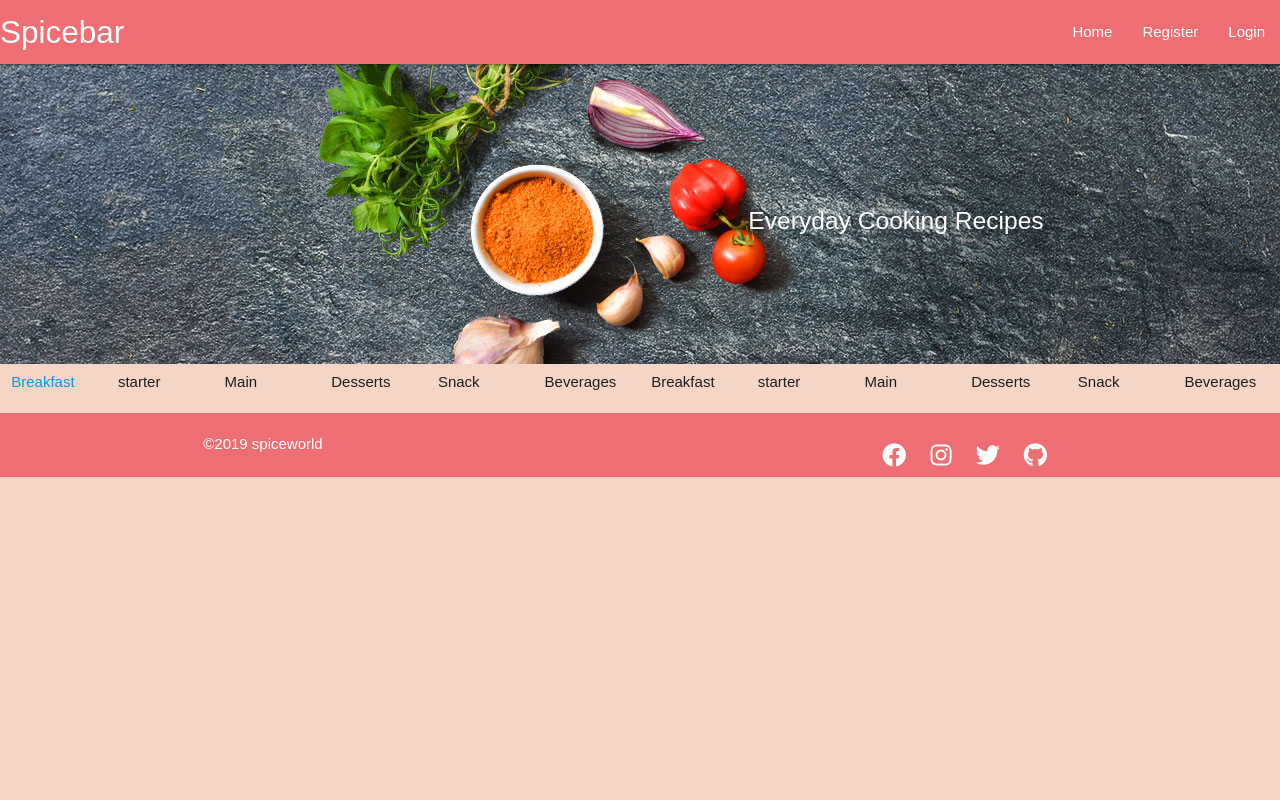
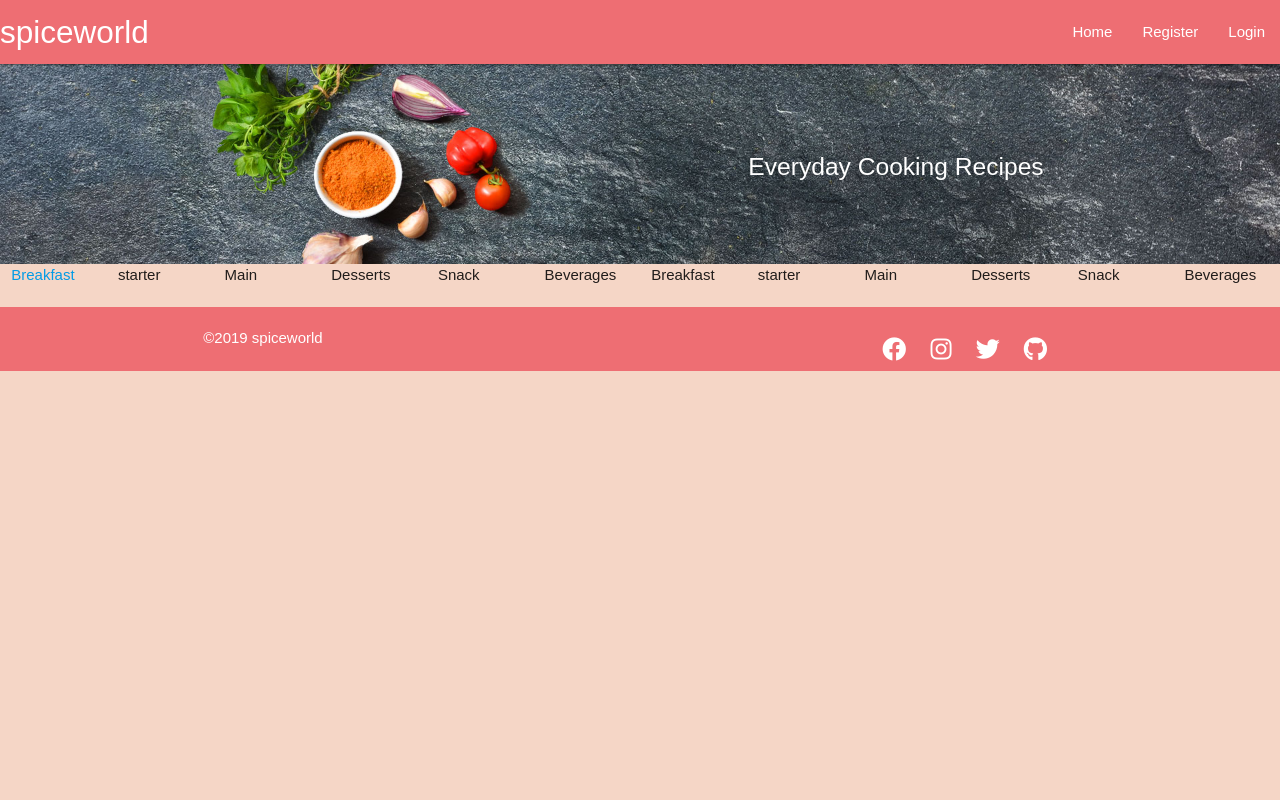
Before and after one commit to stephyraju/spiceworld, a Flask app: page / in a window 1280 px wide; the page is wider, and only the part inside the window is pictured. Run offline with Flask 2, Linux system fonts and the light colour scheme; data that the repository does not hold is empty; some libraries are stand-ins or nearby versions.

Commit message:
Add footer and styles

```diff
--- a/.c9/metadata/environment/static/js/main.js
+++ b/.c9/metadata/environment/static/js/main.js
@@ -1 +1 @@
-{"filter":false,"title":"main.js","tooltip":"/static/js/main.js","undoManager":{"mark":5,"position":5,"stack":[[{"start":{"row":0,"column":0},"end":{"row":2,"column":5},"action":"insert","lines":["$(document).ready(function(){","    $('.sidenav').sidenav();","  });"],"id":1}],[{"start":{"row":1,"column":28},"end":{"row":2,"column":0},"action":"insert","lines":["",""],"id":2},{"start":{"row":2,"column":0},"end":{"row":2,"column":4},"action":"insert","lines":["    "]}],[{"start":{"row":2,"column":4},"end":{"row":2,"column":38},"action":"insert","lines":["$('.dropdown-trigger').dropdown();"],"id":3}],[{"start":{"row":2,"column":38},"end":{"row":3,"column":0},"action":"insert","lines":["",""],"id":4},{"start":{"row":3,"column":0},"end":{"row":3,"column":4},"action":"insert","lines":["    "]}],[{"start":{"row":3,"column":4},"end":{"row":3,"column":30},"action":"insert","lines":["$('.carousel').carousel();"],"id":5}],[{"start":{"row":3,"column":4},"end":{"row":3,"column":30},"action":"remove","lines":["$('.carousel').carousel();"],"id":6}]]},"ace":{"folds":[],"scrolltop":0,"scrollleft":0,"selection":{"start":{"row":3,"column":4},"end":{"row":3,"column":4},"isBackwards":false},"options":{"guessTabSize":true,"useWrapMode":false,"wrapToView":true},"firstLineState":{"row":1,"state":"start","mode":"ace/mode/javascript"}},"timestamp":1566795037585,"hash":"86b0ebc7fbec6f2f7b4b3129323f8958921ce550"}
+{"filter":false,"title":"main.js","tooltip":"/static/js/main.js","undoManager":{"mark":5,"position":5,"stack":[[{"start":{"row":0,"column":0},"end":{"row":2,"column":5},"action":"insert","lines":["$(document).ready(function(){","    $('.sidenav').sidenav();","  });"],"id":1}],[{"start":{"row":1,"column":28},"end":{"row":2,"column":0},"action":"insert","lines":["",""],"id":2},{"start":{"row":2,"column":0},"end":{"row":2,"column":4},"action":"insert","lines":["    "]}],[{"start":{"row":2,"column":4},"end":{"row":2,"column":38},"action":"insert","lines":["$('.dropdown-trigger').dropdown();"],"id":3}],[{"start":{"row":2,"column":38},"end":{"row":3,"column":0},"action":"insert","lines":["",""],"id":4},{"start":{"row":3,"column":0},"end":{"row":3,"column":4},"action":"insert","lines":["    "]}],[{"start":{"row":3,"column":4},"end":{"row":3,"column":30},"action":"insert","lines":["$('.carousel').carousel();"],"id":5}],[{"start":{"row":3,"column":4},"end":{"row":3,"column":30},"action":"remove","lines":["$('.carousel').carousel();"],"id":6}]]},"ace":{"folds":[],"scrolltop":0,"scrollleft":0,"selection":{"start":{"row":3,"column":4},"end":{"row":3,"column":4},"isBackwards":false},"options":{"guessTabSize":true,"useWrapMode":false,"wrapToView":true},"firstLineState":0},"timestamp":1566795037497,"hash":"86b0ebc7fbec6f2f7b4b3129323f8958921ce550"}
--- a/static/css/style.css
+++ b/static/css/style.css
@@ -4,6 +4,12 @@ body {
   background-color: #F5D6C6;
   font-family: "Courgette&display", sans-serif;
   min-height: 100vh;
+  overflow-x: hidden;
+}
+page-container{
+  max-width: 100%;
+  margin-left: auto;
+  margin-right: auto;
 }
 /*--------Title----------*/
 
@@ -11,7 +17,15 @@ body {
   position: relative;
   text-align: center;
   color: white;
+  width:100%;
 }
+.title-container img{
+  display: block;
+    width: 100%;
+    height: 25vh;
+    object-fit: cover;
+}
+
 .intro-content{
   position: absolute;
   top: 50%;
@@ -25,7 +39,6 @@ body {
 .footer-content{
   display:flex;
 }
-
 .social-icon {
   margin: 10px;
   font-size: 1.6rem;
--- a/templates/base.html
+++ b/templates/base.html
@@ -8,7 +8,7 @@
   <title>spiceworld</title>
 
   <!--Google Fonts-->
-  <link href="https://fonts.googleapis.com/icon?family=Material+Icons" rel="stylesheet">
+  <link href="https://fonts.googleapis.com/css?family=Courgette&display=swap" rel="stylesheet">
   <!--Font Awesome-->
   <link rel="stylesheet" href="https://use.fontawesome.com/releases/v5.8.2/css/all.css" integrity="sha384-oS3vJWv+0UjzBfQzYUhtDYW+Pj2yciDJxpsK1OYPAYjqT085Qq/1cq5FLXAZQ7Ay" crossorigin="anonymous">
   <!--Materialize CSS-->
@@ -24,10 +24,10 @@
   <header class="navbar-fixed">
     <nav>
       <div class="nav-wrapper">
-        <a href="#" class="brand-logo">Spicebar</a>
+        <a href="#" class="brand-logo">spiceworld</a>
         <a href="#" data-target="mobile-sidenav" class="sidenav-trigger"><i class="fas fa-bars"></i></a>
         <ul id="nav-mobile" class="right hide-on-med-and-down">
-          <li><a href="sass.html">Home</a></li>
+          <li><a href="index.html">Home</a></li>
           <li><a href="badges.html">Register</a></li>
           <li><a href="collapsible.html">Login</a></li>
         </ul>
@@ -59,7 +59,7 @@
                     <a href="https://www.instagram.com/" target="_blank"><i class="fab fa-instagram social-icon"></i></a>
                     <a href="https://www.twitter.com/" target="_blank"><i class="fab fa-twitter social-icon"></i></a>
                     <a href="https://github.com/stephyraju" target="_blank"><i class="fab fa-github social-icon"></i></a>
-                </div>
+        </div>
 
       </div>
       </div>
--- a/templates/index.html
+++ b/templates/index.html
@@ -1,5 +1,5 @@
 {% extends 'base.html'%}   {% block content %}
-<section class="title-container">
+<section class="title-container page-container">
  <img src="{{ url_for('static', filename='images/titleimg.jpg') }}" alt="title image">
  <div class="intro-content">
  <h5>Everyday Cooking Recipes</h5>
```
Also changed, not shown: .c9/metadata/environment/templates/base.html (+1 -1 lines), .c9/metadata/environment/templates/index.html (+1 -1 lines), .c9/metadata/environment/static/css/style.css, 2 other files.
